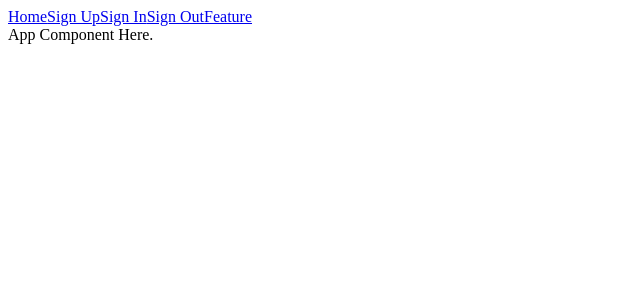
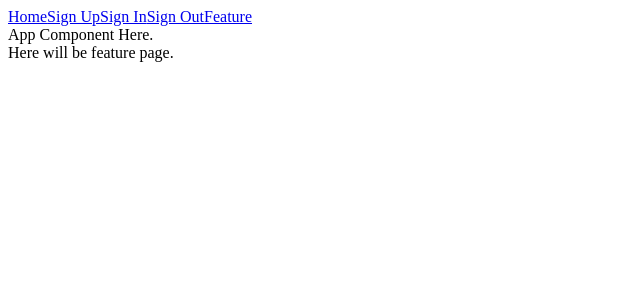
Before and after one commit to sdlfkorg/client, a React (Create React App) app: page /feature in a window 1280 px wide. Shown: the top 300 px of the page, without its empty margins (0-640 px from the left). Built offline with nearby package versions, Linux system fonts and the light colour scheme.

Commit message:
components: add and wire up feature page

```diff
--- /dev/null
+++ b/src/components/Feature.js
@@ -0,0 +1,13 @@
+import React, {Component} from 'react';
+
+class Feature extends Component {
+	render(){
+		return (
+			<div>
+				Here will be feature page.
+			</div>
+		);
+	}
+}
+
+export default Feature;
--- a/src/index.js
+++ b/src/index.js
@@ -9,6 +9,7 @@
 import App from './components/App';
 import Message from './components/Message';
 import Signup from './components/auth/Signup';
+import Feature from './components/Feature';
 
 const store = createStore(
 	reducers,
@@ -21,7 +22,8 @@
 		<BrowserRouter>
 			<App>
 				<Route path="/" exact component={Message} />
-				<Route path="/signup" exact component={Signup} />
+				<Route path="/signup"  component={Signup} />
+				<Route path="/feature"  component={Feature} />
 			</App>
 		</BrowserRouter>
 	</Provider>,
```
